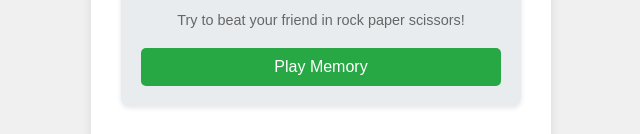
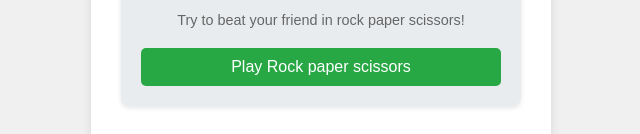
Before and after one commit to liavcarasso/NSFWHUB, a website: page public/main.html in a window 1280 px wide. Both pictures are taken after typing "Sample" into the empty fields and a click on the button "Start to play!". Shown: the part 489-623 px from the top of the page, without its empty margins (319-959 px from the left). Drawn offline with Linux system fonts and the light colour scheme.

Commit message:
update main.html

```diff
--- a/public/main.html
+++ b/public/main.html
@@ -27,7 +27,7 @@
                     <button class="play-game-button" data-game-type="memory">Play Memory</button>
                     <h3>Rock Paper Scissors 👊✋✌️</h3>
                     <p>Try to beat your friend in rock paper scissors!</p>
-                    <button class="play-game-button" data-game-type="rps">Play Memory</button>
+                    <button class="play-game-button" data-game-type="rps">Play Rock paper scissors</button>
                 </div>
                 </div>
             <button id="changeNameButton">Change Name</button>
```
